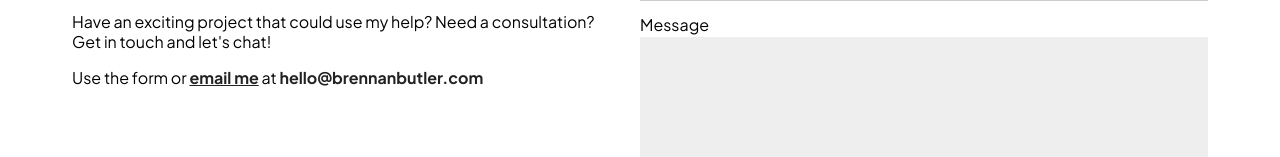
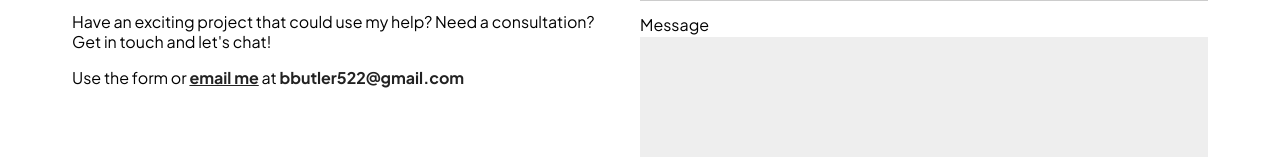
Before and after one commit to bbutler522/website, a Next.js app: page / in a window 1280 px wide. Shown: the part 2082-2239 px from the top of the page. Built offline with nearby package versions, Linux system fonts and the light colour scheme.

Commit message:
use gmail

```diff
--- a/components/contactform.js
+++ b/components/contactform.js
@@ -19,7 +19,7 @@ export default function ContactForm(props) {
     console.log(source)
 
     const res = await fetch(
-      'https://formsubmit.co/ajax/hello@brennanbutler.com',
+      'https://formsubmit.co/ajax/bbutler522@gmail.com',
       {
         body: JSON.stringify({
           name: data.name,
@@ -81,7 +81,7 @@ export default function ContactForm(props) {
       </form>
 
       <div id="success-message" className={styles.resultMessage}>Your message has been sent!</div>
-      <div id="error-message" className={styles.resultMessage}>There was an issue. Please try submitting again, or you can email me at <b>hello@brennanbutler.com</b></div>
+      <div id="error-message" className={styles.resultMessage}>There was an issue. Please try submitting again, or you can email me at <b>bbutler522@gmail.com</b></div>
     </div>
   )
 }
--- a/components/footer.js
+++ b/components/footer.js
@@ -26,9 +26,9 @@ export default function Footer(props) {
           <h2>{props.headline ? (props.headline) : (`Want to bring your ideas to life?`)}</h2>
           <p>{props.subhead ? (props.subhead) : (`Have an exciting project that could use my help? Need a consultation? Get in touch and let's chat!`)}</p>
 
-          <p>Use the form or <a href="mailto:hello@brennanbutler.com">email me</a> at <span className={styles.copyButton} onClick={() => copyToClipboard()}>hello@brennanbutler.com</span></p>
+          <p>Use the form or <a href="mailto:bbutler522@gmail.com">email me</a> at <span className={styles.copyButton} onClick={() => copyToClipboard()}>bbutler522@gmail.com</span></p>
           <div id="copy-notice" className={styles.copyNotice}>Email copied to clipboard</div>
-          <input id="email-copy" className={styles.copyText} defaultValue="hello@brennanbutler.com"></input>
+          <input id="email-copy" className={styles.copyText} defaultValue="bbutler522@gmail.com"></input>
         </div>
 
 
```
